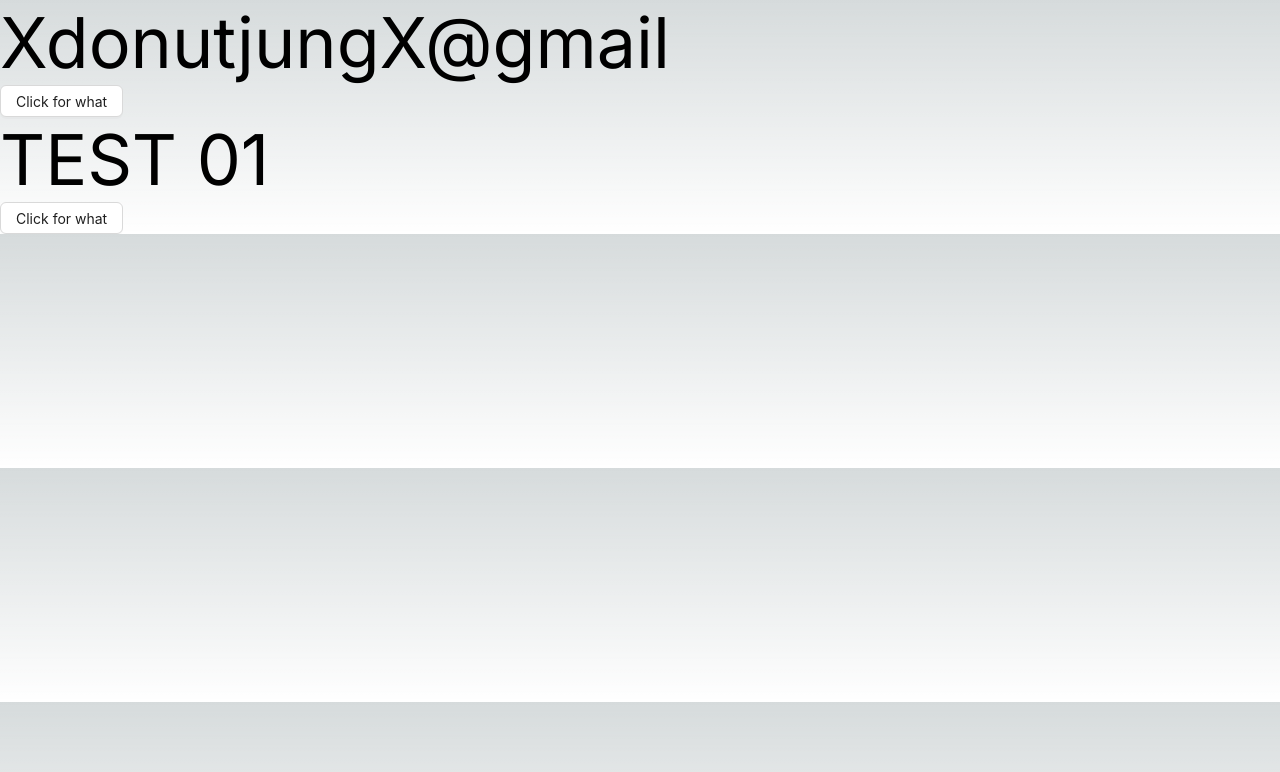
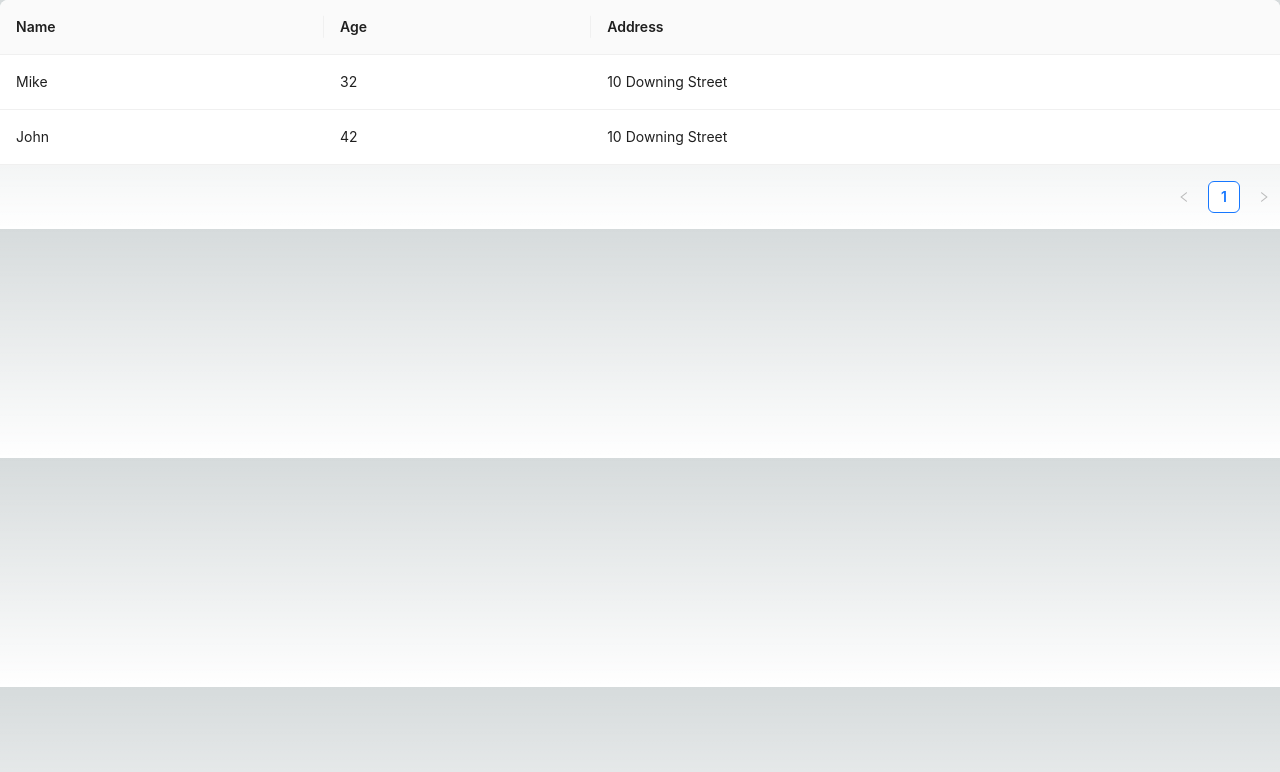
Before and after one commit to ThePeetMan/TodoList, a Next.js app in the folder todolist-project/: page / in a window 1280 px wide. Shown: the top 772 px of the page. Built offline with nearby package versions, Linux system fonts and the light colour scheme.

Commit message:
Edit Page / Delete Test Components / Add Components Table

```diff
--- a/todolist-project/src/app/components/test.tsx
+++ /dev/null
@@ -1,13 +0,0 @@
-"use client";
-import { Button } from "antd";
-
-export default function TEST2() {
-  return (
-    <>
-      <div style={{fontSize: "70px"}}>
-        TEST 01
-      </div>
-      <Button>Click for what</Button>
-    </>
-  );
-}
--- /dev/null
+++ b/todolist-project/src/app/components/todolist.tsx
@@ -0,0 +1,44 @@
+"use client";
+import { Table } from "antd";
+
+export default function TodoList() {
+    const dataSource = [
+        {
+          key: '1',
+          name: 'Mike',
+          age: 32,
+          address: '10 Downing Street',
+        },
+        {
+          key: '2',
+          name: 'John',
+          age: 42,
+          address: '10 Downing Street',
+        },
+      ];
+
+      const columns = [
+        {
+          title: 'Name',
+          dataIndex: 'name',
+          key: 'name',
+        },
+        {
+          title: 'Age',
+          dataIndex: 'age',
+          key: 'age',
+        },
+        {
+          title: 'Address',
+          dataIndex: 'address',
+          key: 'address',
+        },
+      ];
+
+      <Table dataSource={dataSource} columns={columns} />;
+  return (
+    <>
+      <Table dataSource={dataSource} columns={columns}></Table>
+    </>
+  );
+}
--- a/todolist-project/src/app/components/xdonutjungx.tsx
+++ /dev/null
@@ -1,13 +0,0 @@
-"use client";
-import { Button } from "antd";
-
-export default function TEST() {
-  return (
-    <>
-      <div style={{fontSize: "70px"}}>
-        XdonutjungX@gmail
-      </div>
-      <Button>Click for what</Button>
-    </>
-  );
-}
--- a/todolist-project/src/app/page.tsx
+++ b/todolist-project/src/app/page.tsx
@@ -1,12 +1,10 @@
 "use client";
 
-import TEST from "@/app/components/xdonutjungx"
-import TEST2 from "./components/test";
+import TodoList from "./components/todolist";
 export default function Home() {
   return (
     <main>
-      <TEST/>
-      <TEST2/>
+      <TodoList/>
     </main>
   );
 }
```
